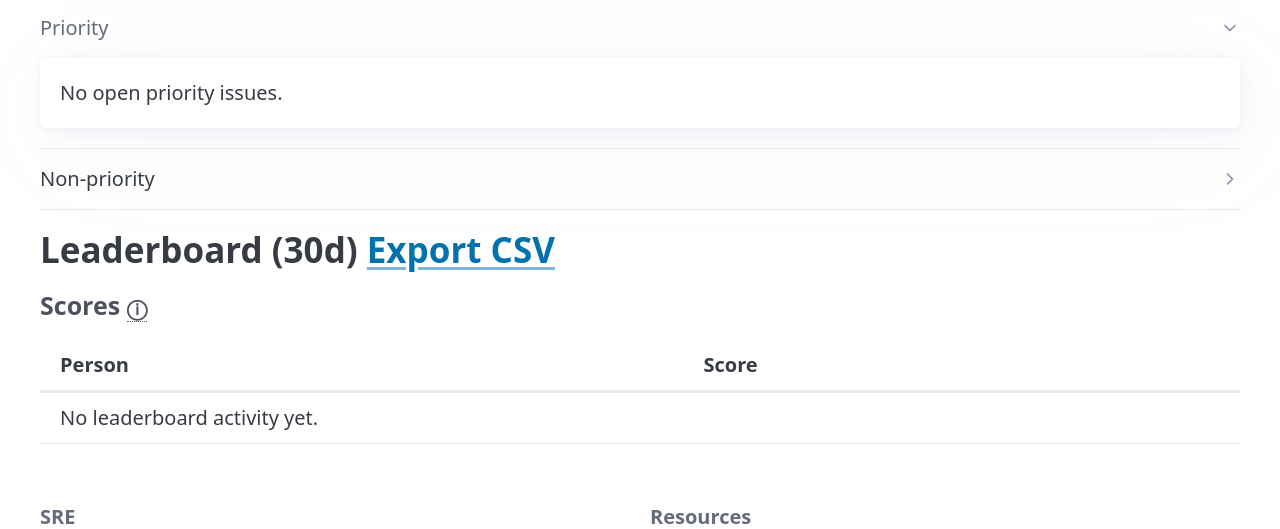
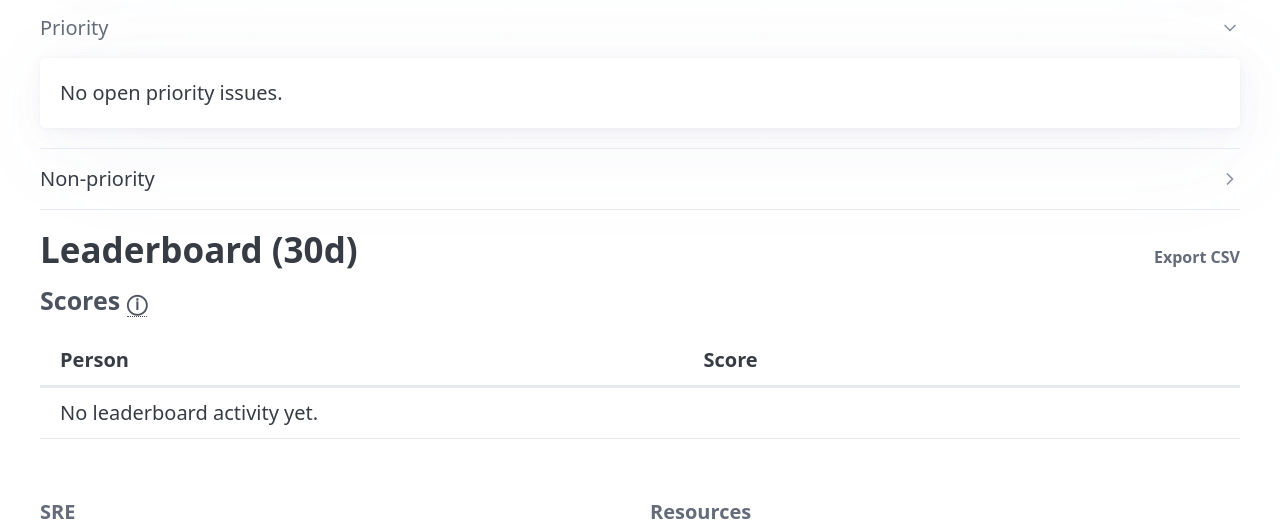
Before and after one commit to ApollosProject/bug-board, a Flask app: page / in a window 1280 px wide. Shown: the part 631-1160 px from the top of the page. Run offline with Flask 3, Linux system fonts and the light colour scheme.

Commit message:
Keep the leaderboard CSV export out of the heading styles.
The in-title link inherited Pico's h2 size and underline; treat it as a muted heading action instead.

Co-authored-by: Cursor <cursoragent@cursor.com>

```diff
--- a/static/styles.css
+++ b/static/styles.css
@@ -160,6 +160,17 @@ details.dropdown.site-menu > summary + ul {
   box-sizing: border-box;
 }
 
+.leaderboard-heading {
+  align-items: baseline; display: flex; flex-wrap: wrap;
+  gap: 0.5rem 1rem; justify-content: space-between; margin: 0 0 0.75rem;
+}
+.leaderboard-heading h2 { margin: 0; }
+a.leaderboard-export {
+  color: var(--pico-muted-color); font-size: 0.8rem; font-weight: 600;
+  text-decoration: none; white-space: nowrap;
+}
+a.leaderboard-export:is(:hover, :focus) { color: var(--pico-primary); }
+
 .project-timeline-heading {
   align-items: baseline; display: flex; flex-wrap: wrap;
   gap: 0.5rem 1rem; justify-content: space-between; margin: 1.5rem 0 0.75rem;
--- a/templates/partials/index_leaderboard.html
+++ b/templates/partials/index_leaderboard.html
@@ -8,10 +8,13 @@
   "Completed project lead: 30 pts/week",
   "Completed project member: 15 pts/week"
 ] | join('\n') %}
-<h2>
-  Leaderboard ({{ window_label or (days ~ 'd') }})
-  <a href="{{ url_for('leaderboard_csv', **(window_query or {'days': days})) }}">Export CSV</a>
-</h2>
+<div class="leaderboard-heading">
+  <h2>Leaderboard ({{ window_label or (days ~ 'd') }})</h2>
+  <a
+    class="leaderboard-export"
+    href="{{ url_for('leaderboard_csv', **(window_query or {'days': days})) }}"
+  >Export CSV</a>
+</div>
 <h4>
   Scores
   <small
```
Also changed, not shown: tests/test_leaderboard_export.py (+11 -0 lines).
